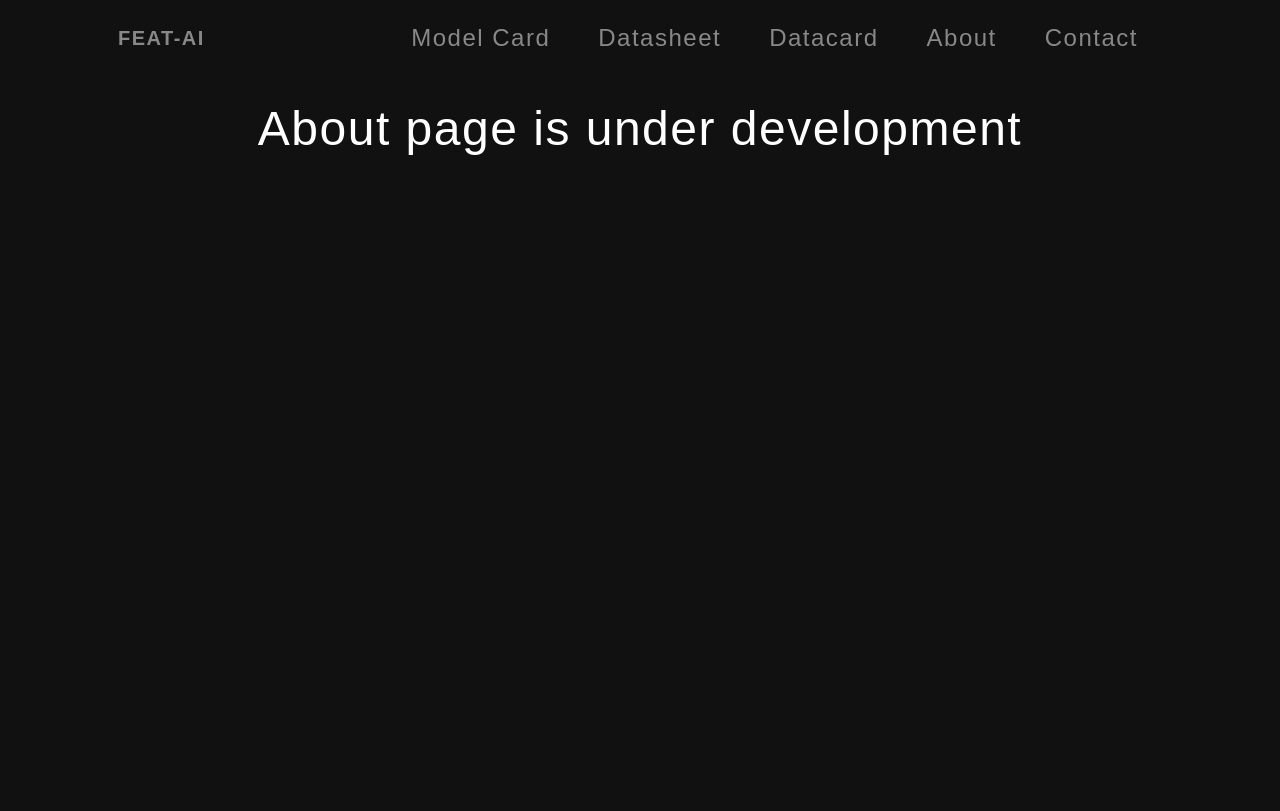
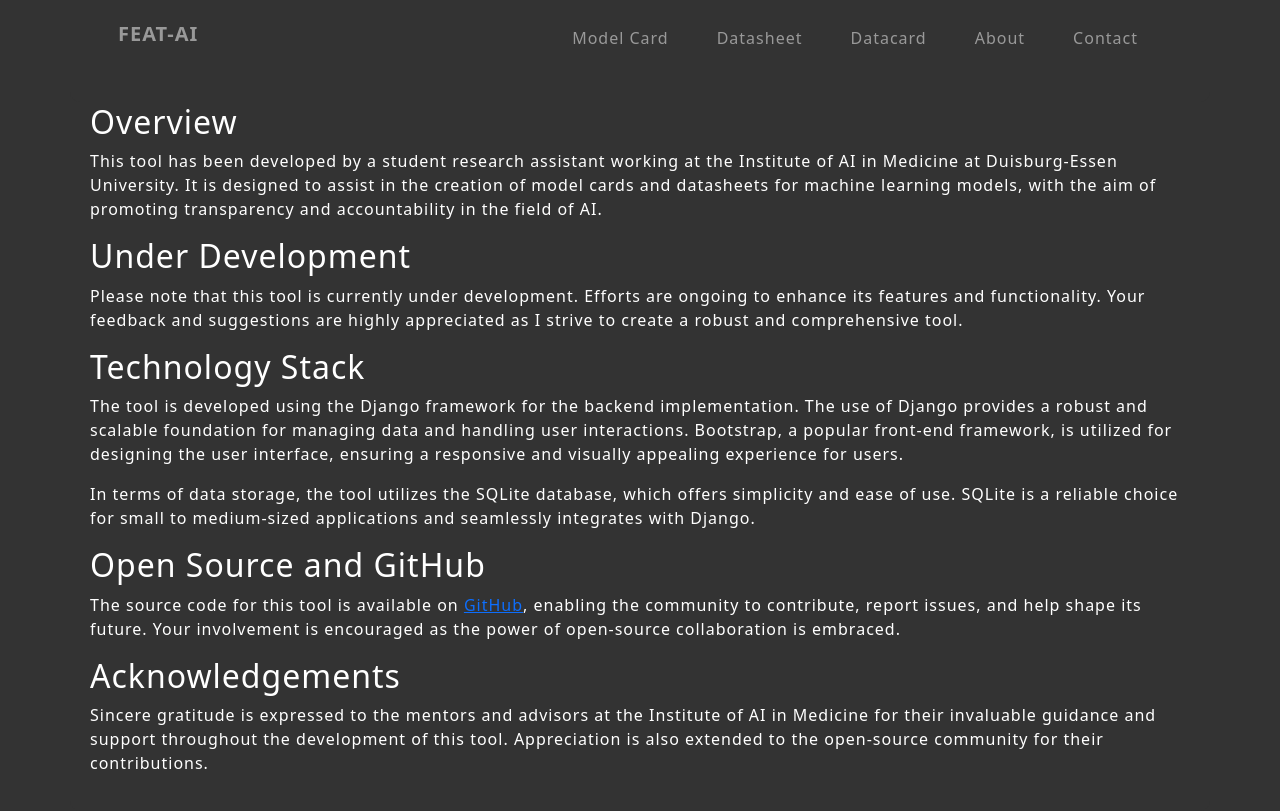
Before and after one commit to aix-group/webcards, a Django app: page /feat_ai/about/ in a window 1280 px wide. Before the commit the page ends 155 px from the top, so only its background shows below. Run offline with Django 4.2, Linux system fonts and the light colour scheme; some libraries are stand-ins or nearby versions.

Commit message:
features

```diff
--- a/mc_and_datasheet/models.py
+++ b/mc_and_datasheet/models.py
@@ -25,6 +25,7 @@ class MC_section(models.Model):
 
     name = models.CharField(max_length=300)
     click_count = models.IntegerField(default=0)
+    section_desc = models.CharField(max_length=500, default='Info about the section')
 
     def givename(self):
         return self.name
@@ -38,6 +39,7 @@ class Field(models.Model):
     field_question = models.CharField(max_length=500)
     field_answer = models.TextField(max_length=1000, blank=True)
     field_answer_date = models.DateTimeField(default=timezone.now)
+    field_helper = models.CharField(max_length=1000, default='Info about the field', blank=True)
 
     def givename(self):
         return str(str(self.id) + '_' + self.field_question)
@@ -87,6 +89,7 @@ class File(models.Model):
 class dt_section(models.Model):
 
     name = models.CharField(max_length=300)
+    section_desc = models.CharField(max_length=500, default='Info about the section')
 
     def givename(self):
         return self.name
@@ -100,6 +103,7 @@ class dt_Field(models.Model):
     field_question = models.CharField(max_length=500)
     field_answer = models.TextField(max_length=1000, blank=True)
     field_answer_date = models.DateTimeField(default=timezone.now)
+    field_helper = models.CharField(max_length=500, default='Info about the field')
 
     def givename(self):
 
--- a/mc_and_datasheet/templates/mc_and_datasheet/about.html
+++ b/mc_and_datasheet/templates/mc_and_datasheet/about.html
@@ -1,25 +1,74 @@
 {% extends 'mc_and_datasheet/base.html' %}
-{% block title %}
-<title>Under Development</title>
-{% endblock %}
 
 {% block content %}
+<head>
+	<meta charset="UTF-8">
+	<meta name="viewport" content="width=device-width, initial-scale=1.0">
+	<title>About - Model Card and Datasheet Tool</title>
+	<!-- Bootstrap CSS with Dark Theme -->
+	<link rel="stylesheet" href="https://cdn.jsdelivr.net/npm/bootstrap@5.7.0/dist/css/bootstrap.min.css"
+	  integrity="sha384-XXXXXXXXXXXXXXXXXXXXXXXXXXXXXXXXXXXXXXXXXXXXXXXXXXXXXX"
+	  crossorigin="anonymous">
 	<style>
 	  body {
-		background-color: #111;
-		color: #fff;
-		font-family: Arial, sans-serif;
-		font-size: 24px;
-		line-height: 1.5;
-		text-align: center;
-		padding: 100px;
+		background-color: #333;
+		color: #ffffff;
+		display: flex;
+		justify-content: center;
+		align-items: center;
+		min-height: 100vh;
 	  }
-	h1 {
-		font-size: 48px;
-		margin-bottom: 30px;
+
+	  .container {
+		background-color: #333;
+		padding: 20px;
+		border-radius: 10px;
+	  }
+
+	  h1,
+	  h2,
+	  p {
+		color: #ffffff;
 	  }
 	</style>
+  </head>
+
   <body>
-	<h1>About page is under development</h1>
+	<div class="container">
+	  <header>
+		<h1>About</h1>
+	  </header>
+	  <hr style="border-width: 3px;">
+	  <main>
+		<section>
+		  <h2>Overview</h2>
+		  <p>This tool has been developed by a student research assistant working at the Institute of AI in Medicine at Duisburg-Essen University. It is designed to assist in the creation of model cards and datasheets for machine learning models, with the aim of promoting transparency and accountability in the field of AI.</p>
+		</section>
+		<section>
+		  <h2>Under Development</h2>
+		  <p>Please note that this tool is currently under development. Efforts are ongoing to enhance its features and functionality. Your feedback and suggestions are highly appreciated as I strive to create a robust and comprehensive tool.</p>
+		</section>
+		<section>
+		  <h2>Technology Stack</h2>
+		  <p>The tool is developed using the Django framework for the backend implementation. The use of Django provides a robust and scalable foundation for managing data and handling user interactions. Bootstrap, a popular front-end framework, is utilized for designing the user interface, ensuring a responsive and visually appealing experience for users.</p>
+		  <p>In terms of data storage, the tool utilizes the SQLite database, which offers simplicity and ease of use. SQLite is a reliable choice for small to medium-sized applications and seamlessly integrates with Django.</p>
+		</section>
+		<section>
+		  <h2>Open Source and GitHub</h2>
+		  <p>The source code for this tool is available on <a href="https://github.com/mcmi-group/rai_webapp.git">GitHub</a>, enabling the community to contribute, report issues, and help shape its future. Your involvement is encouraged as the power of open-source collaboration is embraced.</p>
+		</section>
+		<section>
+		  <h2>Acknowledgements</h2>
+		  <p>Sincere gratitude is expressed to the mentors and advisors at the Institute of AI in Medicine for their invaluable guidance and support throughout the development of this tool. Appreciation is also extended to the open-source community for their contributions.</p>
+		</section>
+	  </main>
+	</div>
+
+	<!-- Bootstrap JS -->
+	<script src="https://cdn.jsdelivr.net/npm/bootstrap@5.7.0/dist/js/bootstrap.bundle.min.js"
+	  integrity="sha384-XXXXXXXXXXXXXXXXXXXXXXXXXXXXXXXXXXXXXXXXXXXXXXXXXXXXXX"
+	  crossorigin="anonymous"></script>
   </body>
+
+  </html>
 {% endblock %}
--- a/mc_and_datasheet/templates/mc_and_datasheet/base.html
+++ b/mc_and_datasheet/templates/mc_and_datasheet/base.html
@@ -101,6 +101,17 @@
 
 
     </style>-->
+
+    <style>
+      .hover-effect:hover {
+        /* Define the styles for the hover state */
+        /* For example, change the background color and text color */
+        background-color: #575757;
+        color: #f3efef;
+      }
+
+
+    </style>
   </head>
 <body>
 
@@ -121,7 +132,8 @@
       -->
       <nav class="navbar navbar-expand-lg navbar-light fixed-top" id="mainNav" style="height: 75px; ">
       <div class="container px-4 px-lg-5">
-        <a class="navbar-brand mb-0 h1" href="{% url 'mc_and_datasheet:home' %}">FEAT-AI</a>
+        <a class="navbar-brand mb-2 h1 hover-effect" href="{% url 'mc_and_datasheet:home' %}">FEAT-AI</a>
+
 
           <button class="navbar-toggler navbar-toggler-right" type="button" data-bs-toggle="collapse" data-bs-target="#navbarResponsive" aria-controls="navbarResponsive" aria-expanded="false" aria-label="Toggle navigation">
               Menu
```
Also changed, not shown: mc_and_datasheet/templates/mc_and_datasheet/section.html (+98 -58 lines), mc_and_datasheet/migrations/0007_dt_field_field_helper_field_field_helper.py (added), mc_and_datasheet/migrations/0008_dt_section_section_desc_mc_section_section_desc.py (added), mc_and_datasheet/static/mc_and_datasheet/assets/img/bg-masthead.jpg, mc_and_datasheet/static/mc_and_datasheet/assets/img/bg-masthead1.jpg (added), mc_and_datasheet/static/mc_and_datasheet/assets/img/bg-masthead2.jpg (added), mc_and_datasheet/static/mc_and_datasheet/assets/img/section.jpg (added), mc_and_datasheet/static/mc_and_datasheet/assets/question-circle-fill.svg (added), sample_files/W&B Chart 05_06_2023, 11_08_11.png (added), sample_files/cifar10_class_distribution.png (added). Lines whose indentation alone changed are shown as unchanged.
